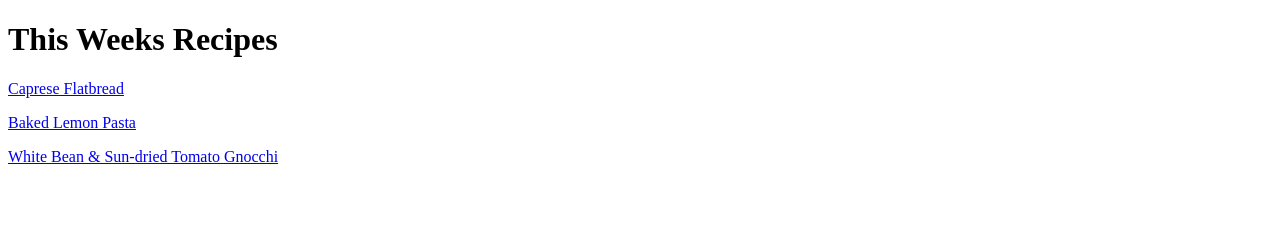
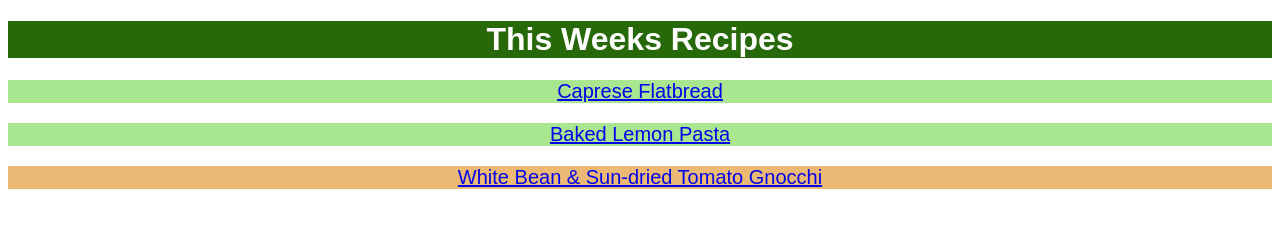
Before and after one commit to EmberD323/odin-recipes, a plain HTML site: page index.html in a window 1280 px wide. Drawn offline with Linux system fonts and the light colour scheme.

Commit message:
Practice CSS

```diff
--- a/index.html
+++ b/index.html
@@ -3,13 +3,14 @@
 <head>
     <meta charset="UTF-8">
     <meta name="viewport" content="width=device-width, initial-scale=1.0">
+    <link rel="stylesheet" href="style.css">
     <title>This weeks recipes</title>
 </head>
 <body>
     <h1>This Weeks Recipes</h1>
 
-    <p><a href="recipes/caprese-flatbread.html">Caprese Flatbread</a></p>
-    <p><a href="recipes/baked-lemon-pasta.html">Baked Lemon Pasta</a></p>
-    <p><a href="recipes/white-bean-gnocchi.html">White Bean & Sun-dried Tomato Gnocchi</a></p>
+    <p class="make"><a href="recipes/caprese-flatbread.html">Caprese Flatbread</a></p>
+    <p class="make"><a href="recipes/baked-lemon-pasta.html">Baked Lemon Pasta</a></p>
+    <p class="fake"><a href="recipes/white-bean-gnocchi.html">White Bean & Sun-dried Tomato Gnocchi</a></p>
 </body>
 </html>
--- /dev/null
+++ b/recipes/style.css
@@ -0,0 +1,23 @@
+body {
+    font-family: "Lucida Handwriting",sans-serif;
+}
+
+h1 {
+    text-align: center;
+    background-color: rgb(39, 104, 9);
+    color: white;
+
+}
+
+p {
+    font-size: 20px;
+    text-align: center;
+}
+
+.make{
+    background-color: rgb(168, 230, 144);
+}
+
+.fake{
+    background-color: rgb(236, 185, 117);
+}
--- /dev/null
+++ b/style.css
@@ -0,0 +1,23 @@
+body {
+    font-family: "Lucida Handwriting",sans-serif;
+}
+
+h1 {
+    text-align: center;
+    background-color: rgb(39, 104, 9);
+    color: white;
+
+}
+
+p {
+    font-size: 20px;
+    text-align: center;
+}
+
+.make{
+    background-color: rgb(168, 230, 144);
+}
+
+.fake{
+    background-color: rgb(236, 185, 117);
+}
```
